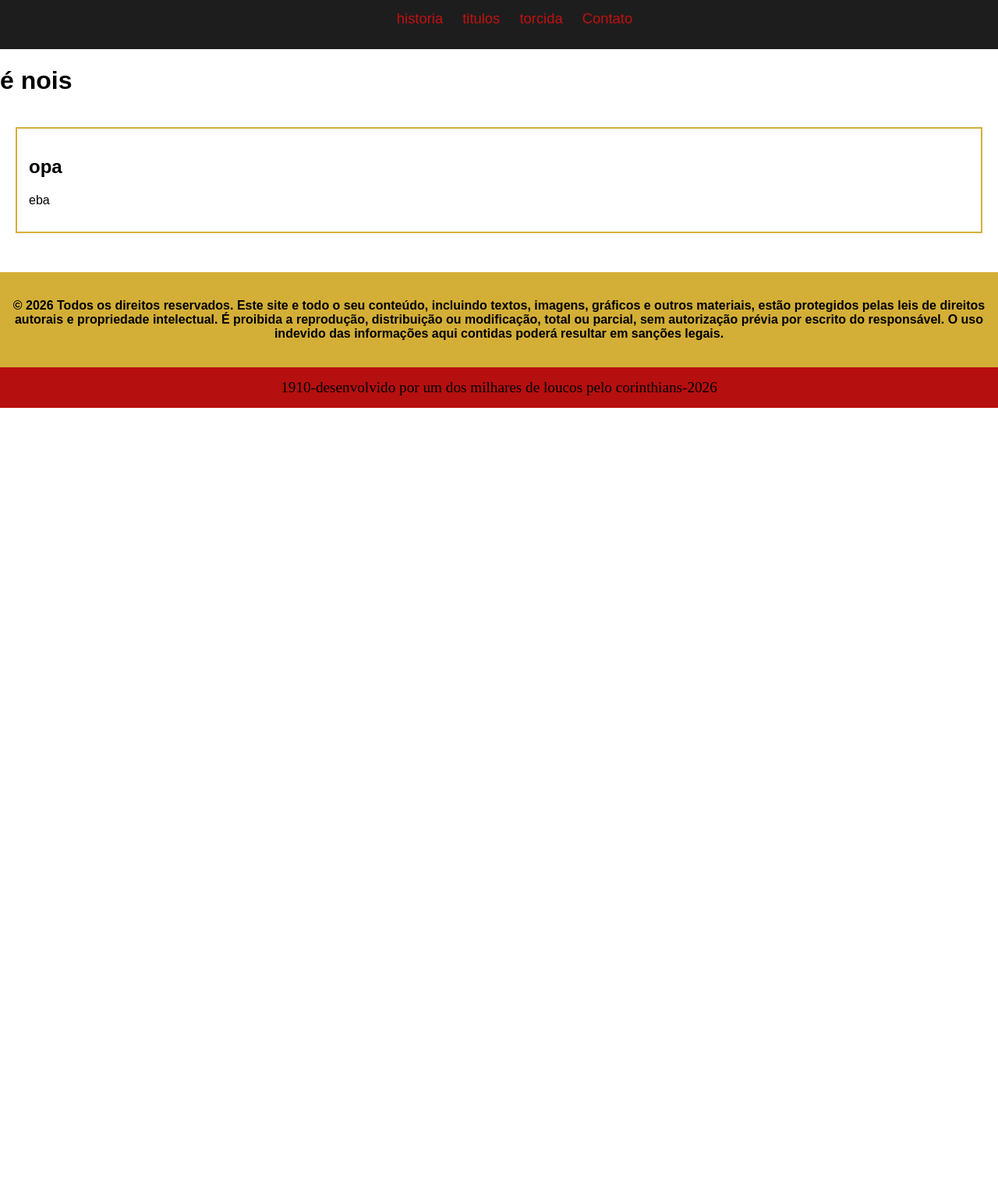
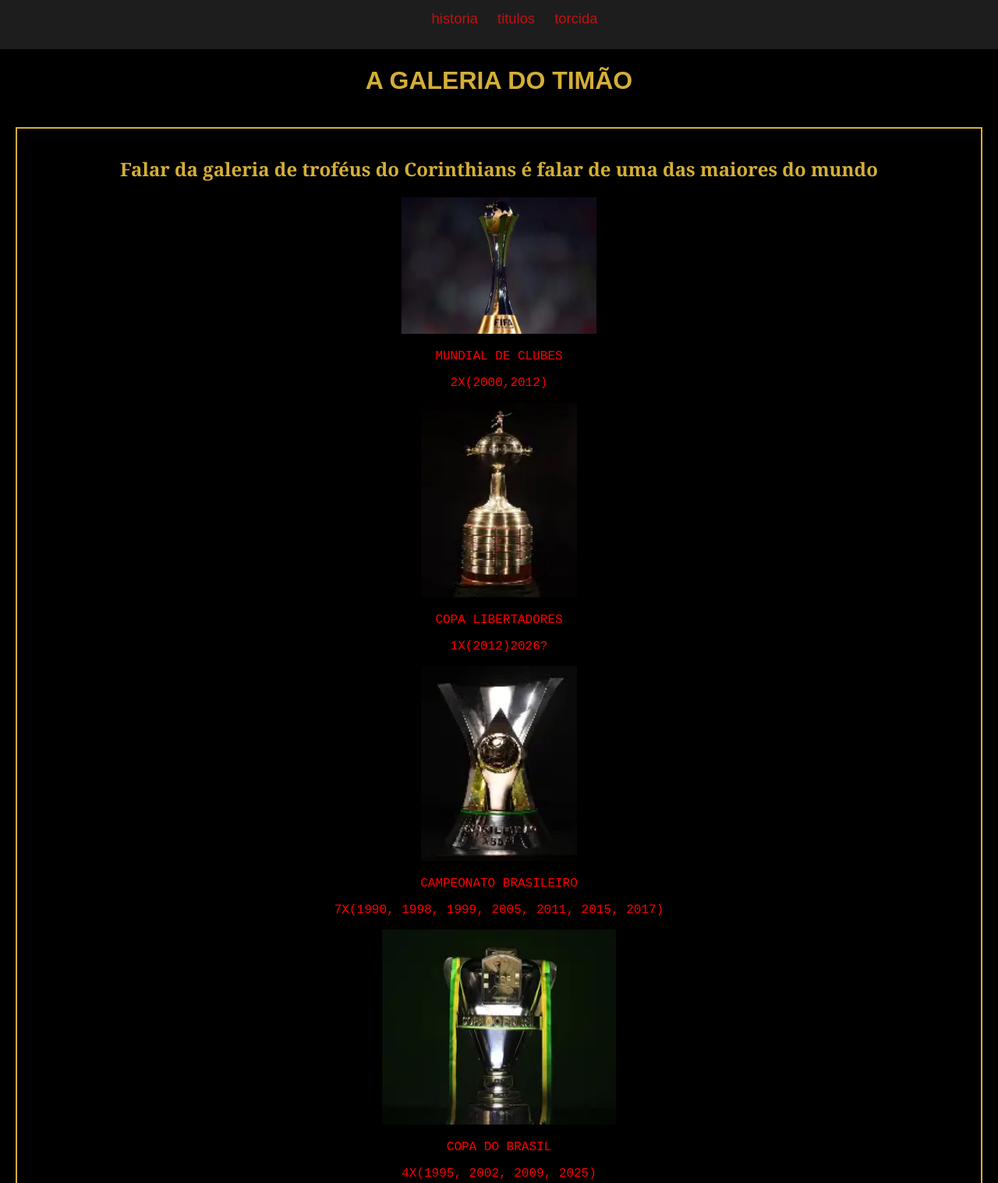
Before and after one commit to pedrohenriquepadilha/av1-pedro-h-padilha-2-bimestre, a plain HTML site: page sobre.html in a window 1280 px wide. Shown: the part 222-1739 px from the top of the page at 78% size. Before the commit the page ends 800 px from the top, so only its background shows below. Drawn offline with Linux system fonts and the light colour scheme.

Commit message:
TERMINEI !!!!!!!!

```diff
--- a/CSS/style.css
+++ b/CSS/style.css
@@ -108,3 +108,47 @@ footer {
 .class-body1 {
   background-color: #e40f0f;
 }
+.class-body2 {
+  background-color: #000000;
+}
+.footer-top2 {
+  background-color: #d4af37;
+  text-align: center;
+  padding: 0.5%;
+}
+.class-titulo2 {
+  color: #d4af37;
+  font-family: fantasy;
+  text-align: center;
+}
+.class-subtitulo2 {
+  color: #d4af37;
+  font-family: Georgia, "Times New Roman", Times, serif;
+  text-align: center;
+}
+.class-textitulo {
+  text-align: center;
+  font-family: "Courier New", Courier, monospace;
+  color: #ff0000;
+}
+.class-mundial {
+  text-align: center;
+}
+.class-libertadores {
+  text-align: center;
+}
+.class-brasileirao {
+  text-align: center;
+}
+.class-copadobrasil {
+  text-align: center;
+}
+.class-supercopa {
+  text-align: center;
+}
+.class-paulistao {
+  text-align: center;
+}
+.class-brasileiraob {
+  text-align: center;
+}
--- a/sobre.html
+++ b/sobre.html
@@ -22,19 +22,89 @@
         <a href="index.html">historia</a>
         <a href="sobre.html">titulos</a>
         <a href="coisas.html">torcida</a>
-        <a href="contato.html">Contato</a>
       </ul>
     </nav>
-    <h1>é nois </h1>
+    <h1 class="class-titulo2">A GALERIA DO TIMÃO</h1>
 
   </body>
     <main>
       <section>
-        <h2>opa</h2>
-        <p>eba</p>
+        <h2 class="class-subtitulo2">Falar da galeria de troféus do Corinthians é
+          falar de uma das maiores do mundo</h2>
+          <div class="class-mundial">
+          <img
+            src="img/OIP.webp"
+            alt="bible"
+            width="250"
+            height="175"
+          />
+        </div>
+        <p class="class-textitulo">MUNDIAL DE CLUBES</p>
+        <p class="class-textitulo">2X(2000,2012)</p>
+        <div class="class-libertadores">
+          <img
+            src="img/OIP (1).webp"
+            alt="bible"
+            width="200"
+            height="250"
+           />
+         </div>
+          <p class="class-textitulo">COPA LIBERTADORES</p>
+        <p class="class-textitulo">1X(2012)2026?</p>
+        <div class="class-brasileirao">
+          <img
+            src="img/baixados.webp"
+            alt="bible"
+            width="200"
+            height="250"
+           />
+         </div>
+          <p class="class-textitulo">CAMPEONATO BRASILEIRO</p>
+        <p class="class-textitulo">7X(1990, 1998, 1999, 2005, 2011, 2015, 2017)</p>
+        <div class="class-copadobrasil">
+          <img
+            src="img/OIP (2).webp"
+            alt="bible"
+            width="300"
+            height="250"
+           />
+         </div>
+          <p class="class-textitulo">COPA DO BRASIL</p>
+        <p class="class-textitulo">4X(1995, 2002, 2009, 2025)</p>
+        <div class="class-supercopa">
+          <img
+            src="img/OIP (3).webp"
+            alt="bible"
+            width="250"
+            height="250"
+           />
+         </div>
+          <p class="class-textitulo">SUPERCOPA</p>
+        <p class="class-textitulo">2x(1991,2026)</p>
+        <div class="class-paulistao">
+          <img
+            src="img/OIP (4).webp"
+            alt="bible"
+            width="300"
+            height="300"
+           />
+         </div>
+          <p class="class-textitulo">PAULISTÃO</p>
+        <p class="class-textitulo">31x( 1914, 1916 ,1922, 1923, 1924, 1928 , 1929 , 1930, 1937, 1938 , 1939 , 1941 , 1951, 1952 , 1954 , 1977 , 1979 , 1982 , 1983 , 1988 , 1995 , 1997 , 1999 , 2001, 2003 , 2009 , 2013 , 2017 , 2018 , 2019 e 2025)</p>
+          <div class="class-brasileiraob">
+          <img
+            src="img/OIP (5).webp"
+            alt="bible"
+            width="250"
+            height="250"
+           />
+         </div>
+          <p class="class-textitulo">BRASILEIRÃO SERIE B </p>
+        <p class="class-textitulo">1x(2008)</p>
+
       </section>
     </main>
-    <div class="footer-top">
+    <div class="footer-top2">
       <h4>
         © 2026 Todos os direitos reservados. Este site e todo o seu conteúdo,
         incluindo textos, imagens, gráficos e outros materiais, estão protegidos
```
Also changed, not shown: coisas.html (+1 -1 lines), contato.html (deleted, +0 -51 lines), index.html (+0 -1 lines), img/OIP (1).webp (added), img/OIP (2).webp (added), img/OIP (3).webp (added), img/OIP (4).webp (added), img/OIP (5).webp (added), img/OIP.webp (added), img/baixados.webp (added).
